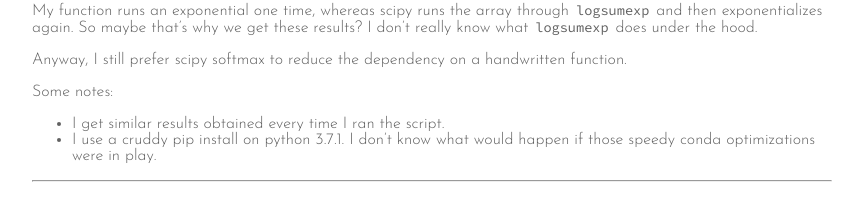
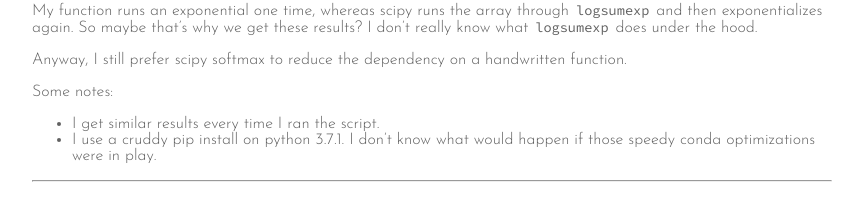
Before and after one commit to nolanbconaway/nolanbconaway.github.io, a Jekyll site: the page built from _posts/2019-01-05-softmax-numpy-update.md, in a window 1280 px wide and 900 px high, scrolled down 1665 px. Shown: the part 636-857 px from the top of the window, without its empty margins (208-1071 px from the left). Built offline with Jekyll 4.4.1, drawn with Linux system fonts in a browser that asks for light colours.

Commit message:
grammar check

```diff
--- a/_posts/2019-01-05-softmax-numpy-update.md
+++ b/_posts/2019-01-05-softmax-numpy-update.md
@@ -154,5 +154,5 @@ Anyway, I still prefer scipy softmax to reduce the dependency on a handwritten f
 
 Some notes:
 
-- I get similar results obtained every time I ran the script.
+- I get similar results every time I ran the script.
 - I use a cruddy pip install on python 3.7.1. I don't know what would happen if those speedy conda optimizations were in play.
```
